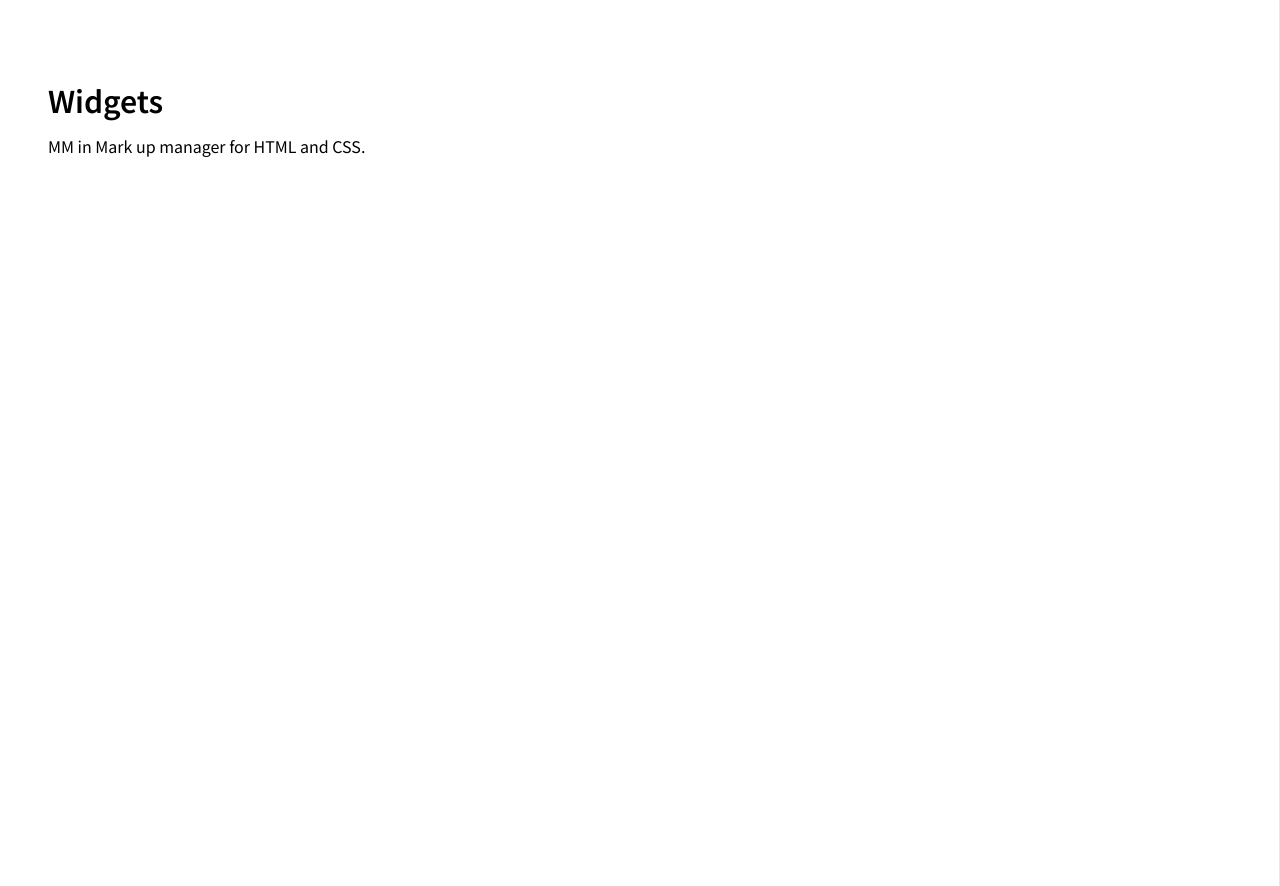
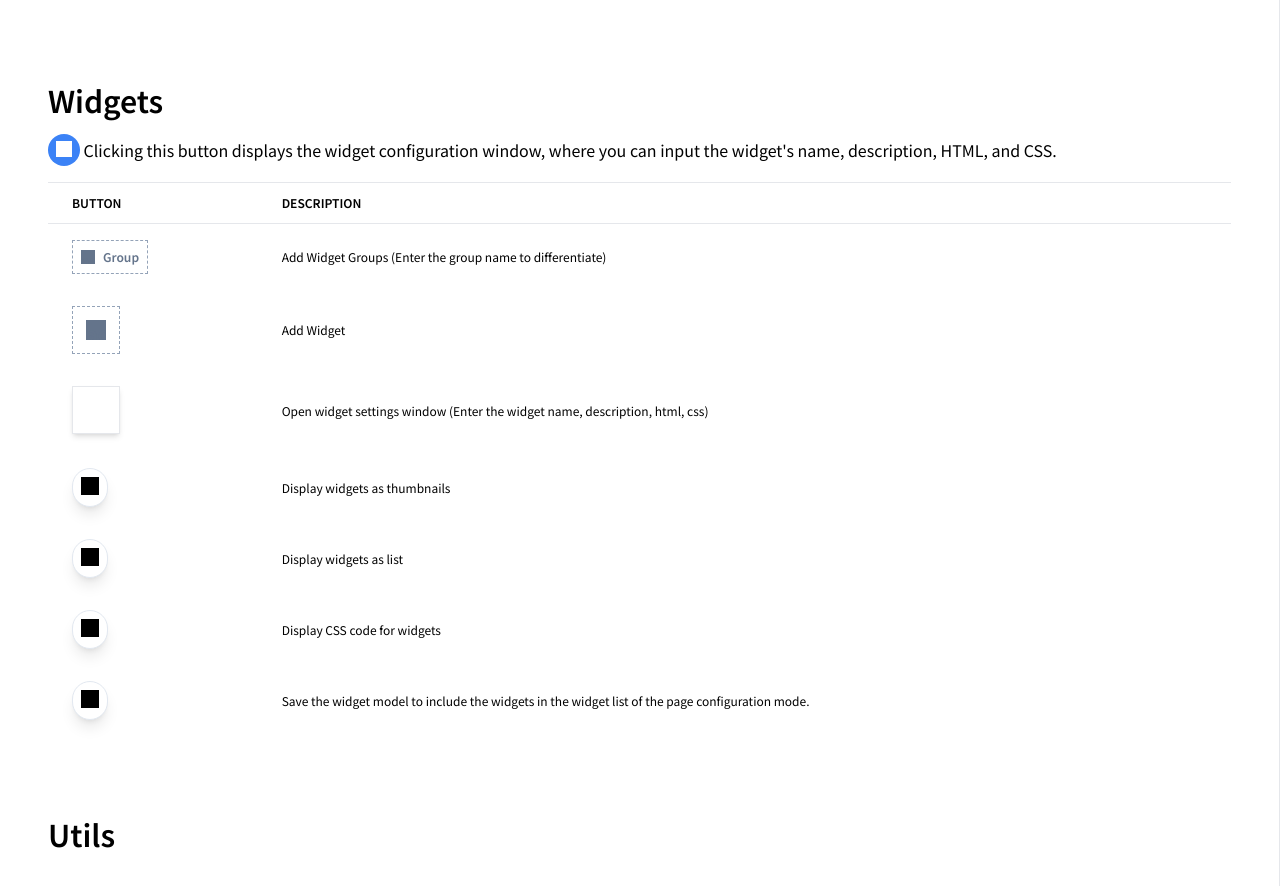
Before and after one commit to zabefofoon/mm-guide, a Nuxt app: page /documents/howToUse in a window 1280 px wide. Shown: the part 2280-3166 px from the top of the page. Built offline with nearby package versions, Linux system fonts and the light colour scheme; grey boxes are pictures that could not be loaded.

Commit message:
Widgets 설명 추가

```diff
--- a/assets/styles/icon.scss
+++ b/assets/styles/icon.scss
@@ -77,3 +77,27 @@
   .icon-line {
     @include generateIcon('https://api.iconify.design/uil/line-alt.svg')
   }
+
+  .icon-grid {
+    @include generateIcon('https://api.iconify.design/material-symbols/grid-view.svg');
+  }
+
+  .icon-add {
+    @include generateIcon('https://api.iconify.design/material-symbols/add-circle-outline.svg');
+  }
+
+  .icon-widgets {
+    @include generateIcon('https://api.iconify.design/material-symbols/widgets-outline.svg');
+  }
+
+  .icon-bullet {
+    @include generateIcon('https://api.iconify.design/zondicons/list-bullet.svg');
+  }
+
+  .icon-code {
+    @include generateIcon('https://api.iconify.design/material-symbols/code.svg');
+  }
+
+  .icon-save {
+    @include generateIcon('https://api.iconify.design/mdi/content-save-all-outline.svg');
+  }
--- a/components/DocsMenus.vue
+++ b/components/DocsMenus.vue
@@ -61,6 +61,11 @@ const menus: Menu[] = [
         link: '/documents/howToUse#Widgets',
         id: 'Widgets',
       },
+      {
+        name: 'Utils',
+        link: '/documents/howToUse#Utils',
+        id: 'Utils',
+      },
     ],
   },
   {
--- /dev/null
+++ b/components/HowToUseWidgets.vue
@@ -0,0 +1,126 @@
+<template>
+  <table class="items-center bg-transparent w-full border-collapse">
+    <thead>
+      <tr>
+        <th
+          class="px-6 bg-blueGray-50 text-blueGray-500 align-middle border border-solid border-blueGray-100 py-3 text-xs uppercase border-l-0 border-r-0 whitespace-nowrap font-semibold text-left">
+          Button
+        </th>
+        <th
+          class="px-6 bg-blueGray-50 text-blueGray-500 align-middle border border-solid border-blueGray-100 py-3 text-xs uppercase border-l-0 border-r-0 whitespace-nowrap font-semibold text-left">
+          Description
+        </th>
+      </tr>
+    </thead>
+    <tbody>
+      <tr>
+        <th
+          class="border-t-0 px-6 align-middle border-l-0 border-r-0 text-xs whitespace-nowrap p-4 text-left text-blueGray-700">
+          <button
+            class="border border-dashed border-slate-400 text-slate-500 flex items-center justify-center self-start p-2">
+            <span class="icon icon-add text-sm"> add_circle_outline </span>
+            <span class="caption ml-2">Group</span>
+          </button>
+        </th>
+        <td
+          class="border-t-0 px-6 align-middle border-l-0 border-r-0 text-xs whitespace-nowrap p-4">
+          Add Widget Groups (Enter the group name to differentiate)
+        </td>
+      </tr>
+      <tr>
+        <th
+          class="border-t-0 px-6 align-middle border-l-0 border-r-0 text-xs whitespace-nowrap p-4 text-left text-blueGray-700">
+          <button
+            class="w-12 aspect-square | border border-dashed border-slate-400 | text-slate-500 | flex items-center justify-center self-start">
+            <span class="icon icon-add text-xl"> add_circle_outline </span>
+          </button>
+        </th>
+        <td
+          class="border-t-0 px-6 align-middle border-l-0 border-r-0 text-xs whitespace-nowrap p-4">
+          Add Widget
+        </td>
+      </tr>
+      <tr>
+        <th
+          class="border-t-0 px-6 align-middle border-l-0 border-r-0 text-xs whitespace-nowrap p-4 text-left text-blueGray-700">
+          <button class="w-12 aspect-square | border shadow-md"></button>
+        </th>
+        <td
+          class="border-t-0 px-6 align-middle border-l-0 border-r-0 text-xs whitespace-nowrap p-4">
+          Open widget settings window (Enter the widget name, description, html,
+          css)
+        </td>
+      </tr>
+      <tr>
+        <th
+          class="border-t-0 px-6 align-middle border-l-0 border-r-0 text-xs whitespace-nowrap p-4 text-left text-blueGray-700">
+          <button
+            class="border border-solid border-slate-200 shadow-lg h-fit p-2 bg-white rounded-full active">
+            <span class="text-lg icon icon-widgets"></span>
+          </button>
+        </th>
+        <td
+          class="border-t-0 px-6 align-middle border-l-0 border-r-0 text-xs whitespace-nowrap p-4">
+          Display widgets as thumbnails
+        </td>
+      </tr>
+      <tr>
+        <th
+          class="border-t-0 px-6 align-middle border-l-0 border-r-0 text-xs whitespace-nowrap p-4 text-left text-blueGray-700">
+          <button
+            class="hidden md:inline-block border border-solid border-slate-200 shadow-lg h-fit p-2 bg-white rounded-full">
+            <span class="text-lg icon icon-bullet"></span>
+          </button>
+        </th>
+        <td
+          class="border-t-0 px-6 align-middle border-l-0 border-r-0 text-xs whitespace-nowrap p-4">
+          Display widgets as list
+        </td>
+      </tr>
+      <tr>
+        <th
+          class="border-t-0 px-6 align-middle border-l-0 border-r-0 text-xs whitespace-nowrap p-4 text-left text-blueGray-700">
+          <button
+            class="border border-solid border-slate-200 shadow-lg h-fit p-2 bg-white rounded-full active">
+            <span class="text-lg icon icon-code"></span>
+          </button>
+        </th>
+        <td
+          class="border-t-0 px-6 align-middle border-l-0 border-r-0 text-xs whitespace-nowrap p-4">
+          Display CSS code for widgets
+        </td>
+      </tr>
+      <tr>
+        <th
+          class="border-t-0 px-6 align-middle border-l-0 border-r-0 text-xs whitespace-nowrap p-4 text-left text-blueGray-700">
+          <button
+            class="border border-solid border-slate-200 shadow-lg h-fit p-2 bg-white rounded-full">
+            <span class="text-lg icon icon-save"></span>
+          </button>
+        </th>
+        <td
+          class="border-t-0 px-6 align-middle border-l-0 border-r-0 text-xs whitespace-nowrap p-4">
+          Save the widget model to include the widgets in the widget list of the
+          page configuration mode.
+        </td>
+      </tr>
+    </tbody>
+  </table>
+</template>
+
+<script setup lang="ts"></script>
+
+<style scoped lang="scss">
+.config-button {
+  position: relative;
+
+  display: flex;
+  align-items: center;
+  justify-content: center;
+  gap: 0.25rem;
+
+  padding: 0.5rem 12px;
+
+  border: 1px solid #cbd5e1;
+}
+</style>
--- a/pages/documents/howToUse.vue
+++ b/pages/documents/howToUse.vue
@@ -34,9 +34,19 @@
           size.
         </p>
       </DocsSection>
-      <DocsSection style="height: 1200px" id="Widgets">
+      <DocsSection id="Widgets">
         <h2 class="text-3xl font-bold">Widgets</h2>
-        <p>MM in Mark up manager for HTML and CSS.</p>
+        <p>
+          <button class="py-1 px-2 | rounded-full bg-blue-500 text-white">
+            <i class="icon icon-grid"></i>
+          </button>
+          Clicking this button displays the widget configuration window, where
+          you can input the widget's name, description, HTML, and CSS.
+        </p>
+        <HowToUseWidgets />
+      </DocsSection>
+      <DocsSection style="height: 1200px" id="Utils">
+        <h2 class="text-3xl font-bold">Utils</h2>
       </DocsSection>
     </main>
   </NuxtLayout>
@@ -47,10 +57,10 @@ import DocsBreadcrumb from '~/components/DocsBreadcrumb.vue'
 import DocsSection from '~/components/DocsSection.vue'
 
 useSeoMeta({
-  title: 'GUIDE | HowToUse',
-  ogTitle: 'GUIDE | HowToUse',
-  description: 'GUIDE HowToUse',
-  ogDescription: 'GUIDE HowToUse',
+  title: 'MM-GUIDE | HowToUse',
+  ogTitle: 'MM-GUIDE | HowToUse',
+  description: 'MM-GUIDE HowToUse',
+  ogDescription: 'MM-GUIDE HowToUse',
 })
 </script>
 
--- a/pages/documents/introduction.vue
+++ b/pages/documents/introduction.vue
@@ -103,8 +103,8 @@ import DocsBreadcrumb from '~/components/DocsBreadcrumb.vue'
 import DocsSection from '~/components/DocsSection.vue'
 
 useSeoMeta({
-  title: 'MM-GUIDE > Documents > Introduction',
-  ogTitle: 'MM-GUIDE > Documents > Introduction',
+  title: 'MM-GUIDE | Introduction',
+  ogTitle: 'MM-GUIDE | Introduction',
   description: 'MM-GUIDE Introduction',
   ogDescription: 'MM-GUIDE Introduction',
 })
--- a/pages/index.vue
+++ b/pages/index.vue
@@ -62,4 +62,11 @@
 <script setup lang="ts">
 import Header from '~/components/Header.vue'
 import Footer from '~/components/Footer.vue'
+
+useSeoMeta({
+  title: 'MM-GUIDE',
+  ogTitle: 'MM-GUIDE',
+  description: 'Mark up manager guide page',
+  ogDescription: 'Mark up manager guide page',
+})
 </script>
```
